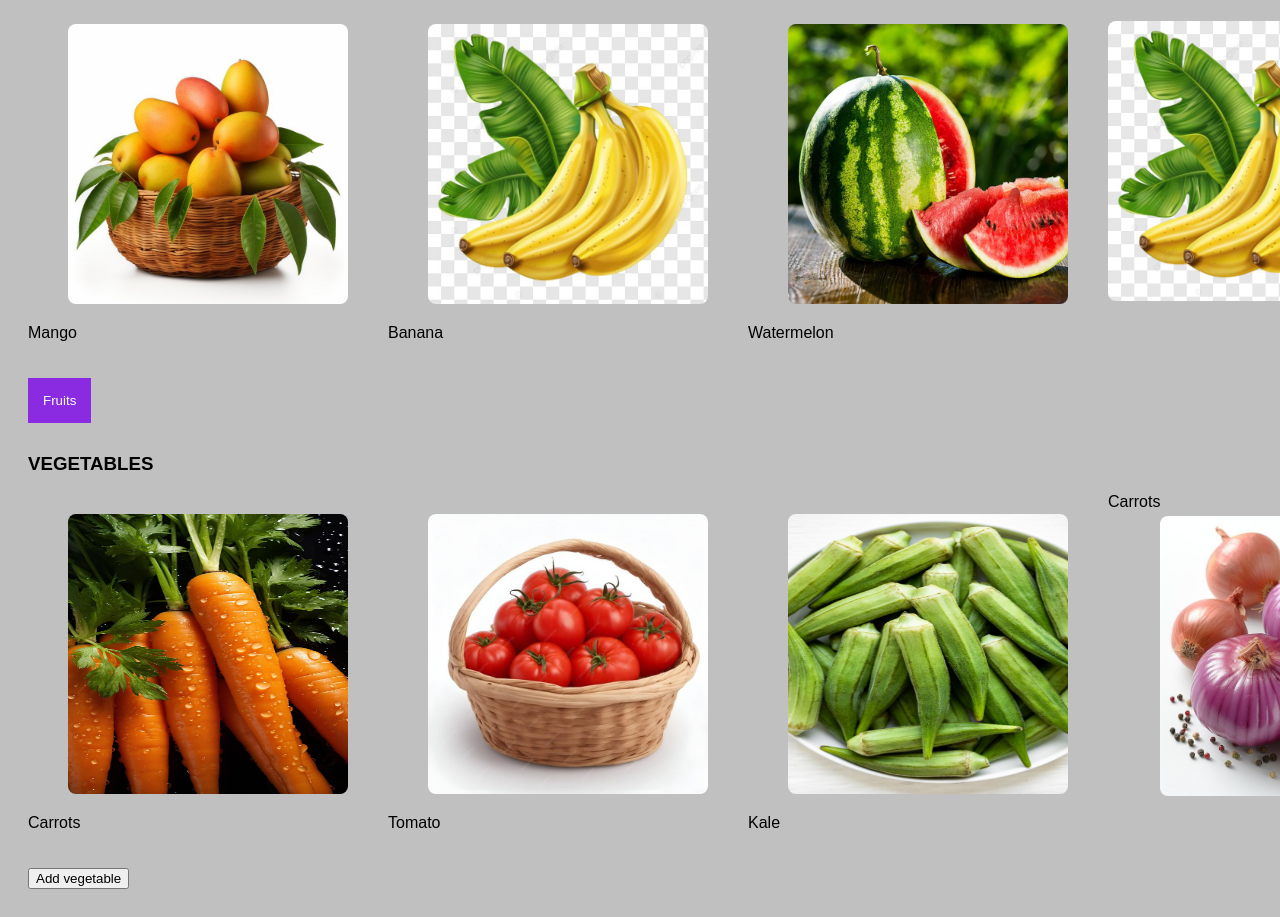
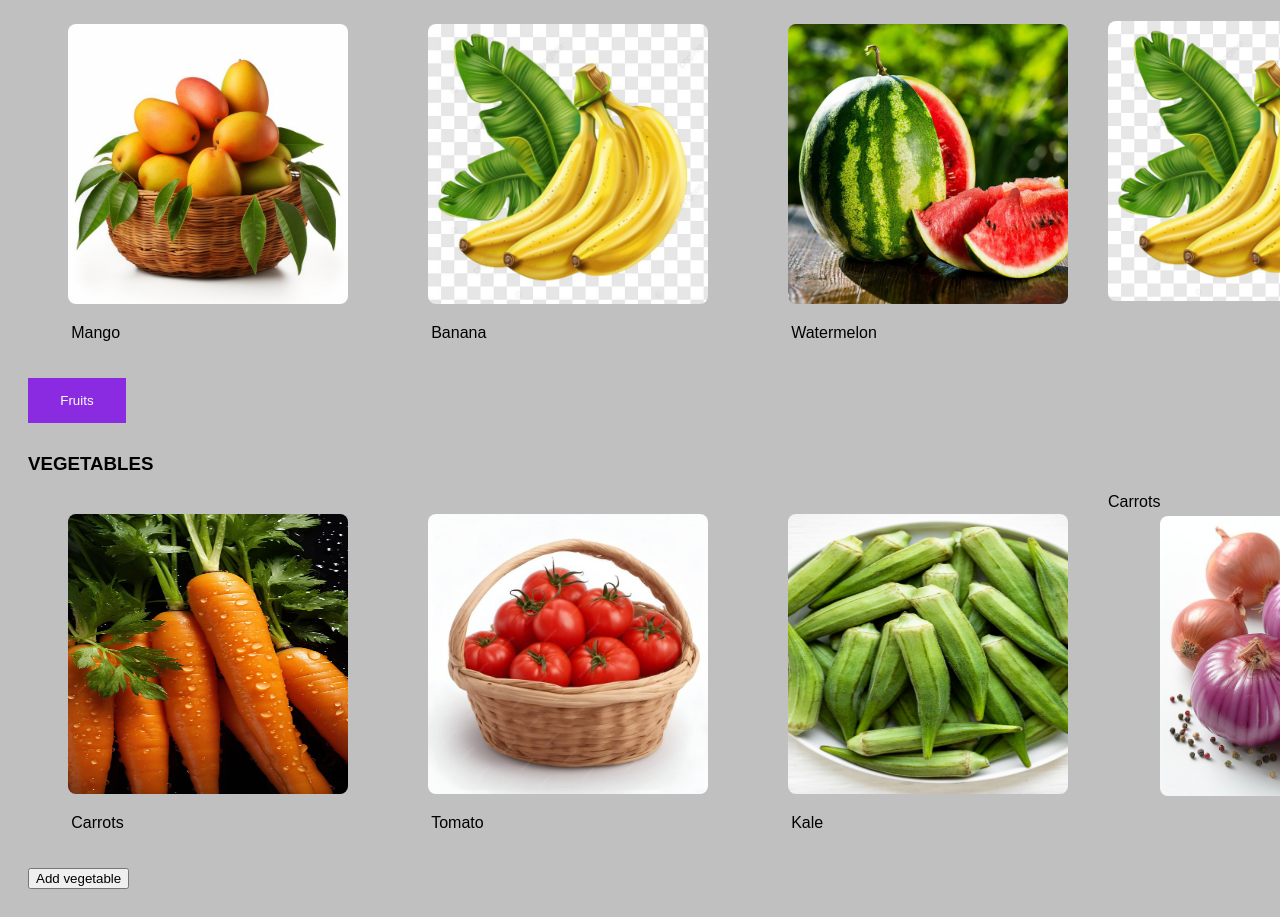
Before and after one commit to berissamuyizere/DOM, a plain HTML site: page index.html in a window 1280 px wide. Shown: the part 194-1111 px from the top of the page. Drawn offline with Linux system fonts and the light colour scheme.

```diff
--- a/index.js
+++ b/index.js
@@ -1,6 +1,7 @@
 const background = document.getElementById('body')
 
 background.style.backgroundColor = "silver";
+background.style.alignContent = 'center'
 
 const title = document.getElementById("title");
 
--- a/styles.css
+++ b/styles.css
@@ -28,4 +28,11 @@ img {
   color: white;
   cursor: pointer;
   border: none;
+  width: 8%;
 }
+.vege-list figcaption{
+  margin-left: 12%;
+}
+.fruit-list figcaption{
+  margin-left: 12%;
+}
```
